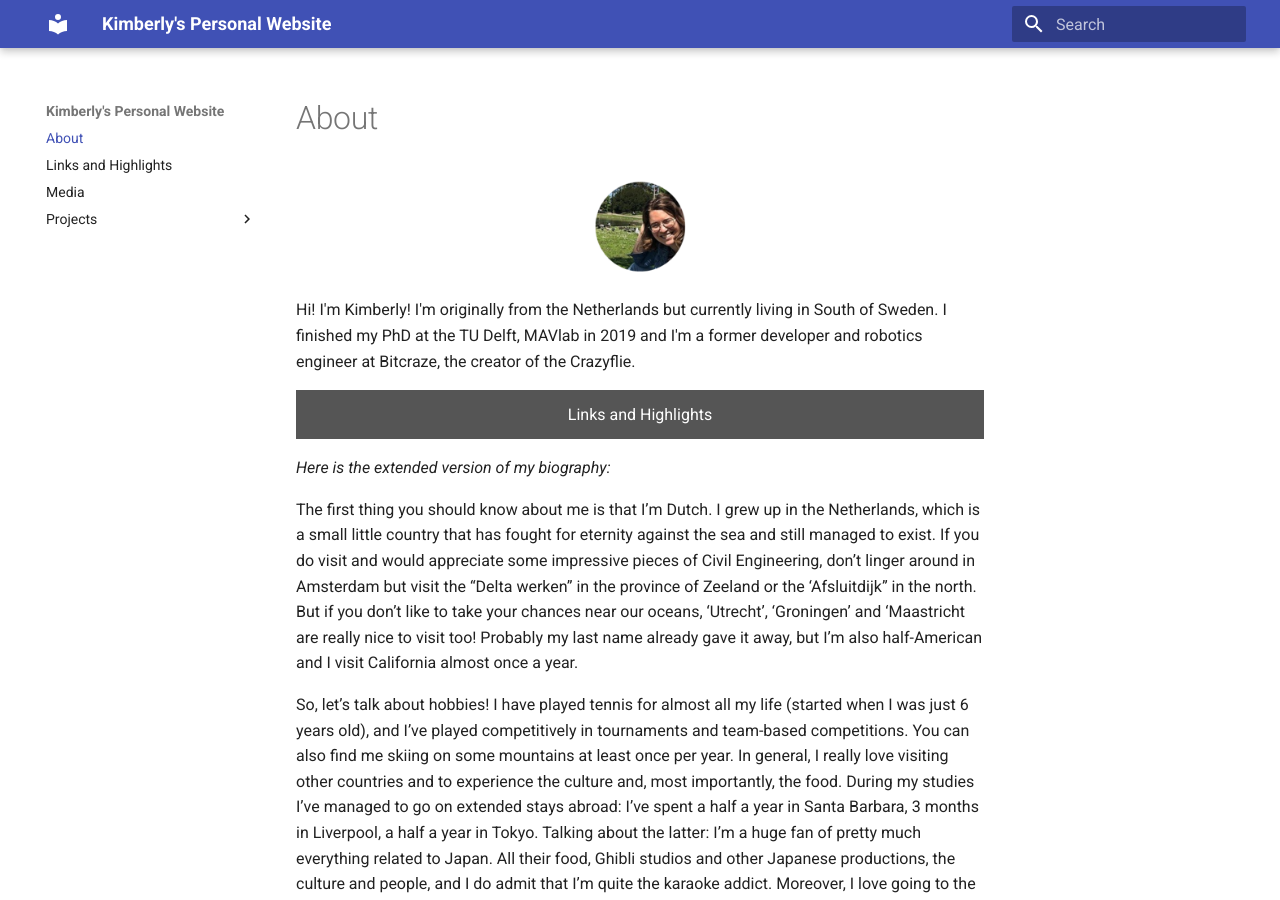
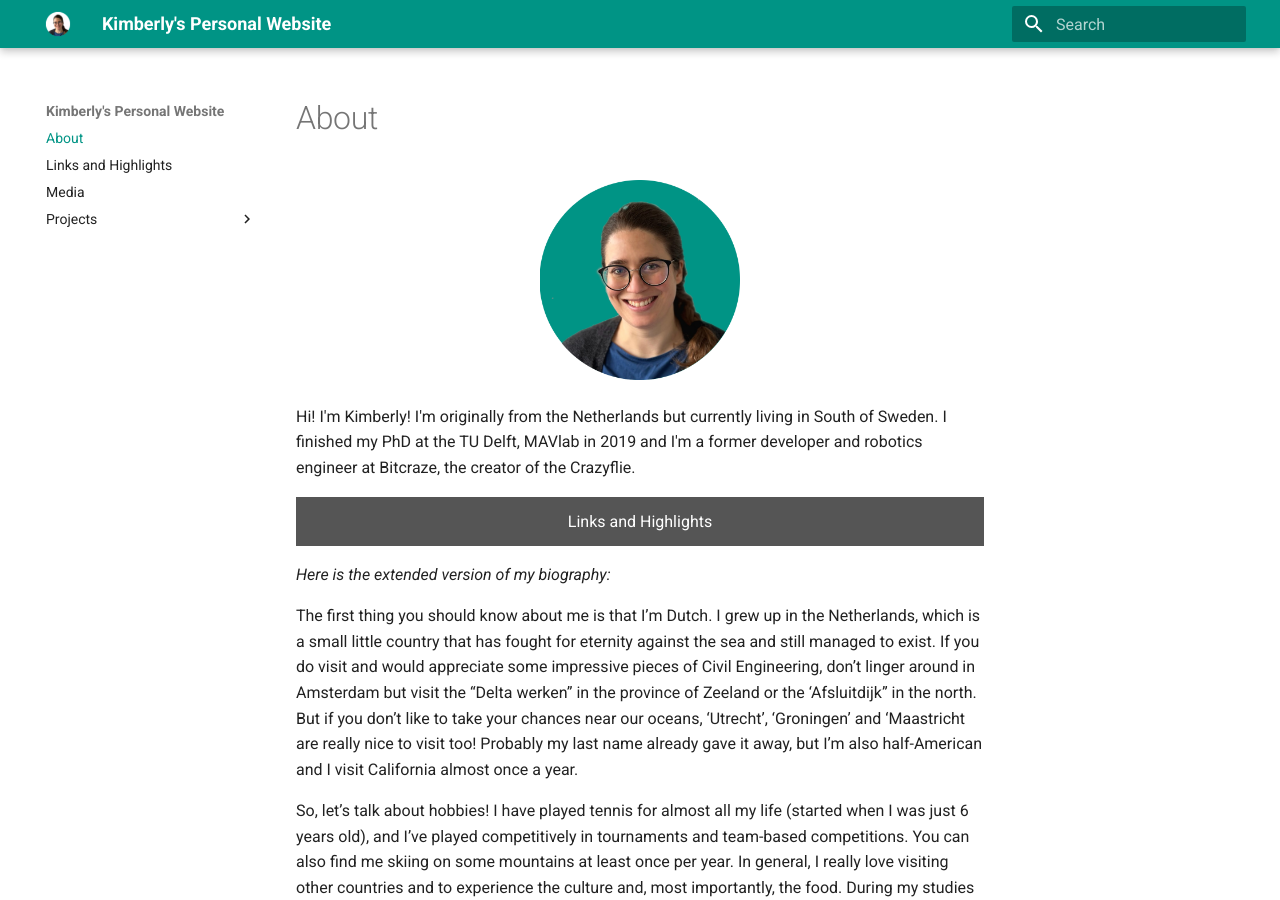
Before and after one commit to knmcguire/knmcguire.github.io, an MkDocs documentation site: the page built from docs/index.md, in a window 1280 px wide and 900 px high. Built offline with MkDocs 1.6.1 and Material for MkDocs 9.7.7, drawn with Linux system fonts in a browser that asks for light colours.

Commit message:
change photos and symbols

```diff
--- a/docs/index.md
+++ b/docs/index.md
@@ -6,7 +6,7 @@ title: "About"
 async src="//gc.zgo.at/count.js"></script>
 
 <p align="center">
-<img width="100" height="100" src="/images/kim_picture.png">
+<img width="200" height="200" src="/images/kim_background.png">
 </p>
 
 
--- a/mkdocs.yml
+++ b/mkdocs.yml
@@ -2,6 +2,12 @@ site_name: Kimberly's Personal Website
 site_url: https://knmcguire.github.io/
 theme:
   name: material
+  favicon: images/taro_icon.svg
+  logo: images/kim_background_white.png
+  language: en
+  palette:
+    primary: teal
+    accent: green
 
 site_dir: _site
 
```
Also changed, not shown: docs/ln.md (+3 -4 lines), docs/images/kim_background.png (added), docs/images/kim_background_white.png (added), docs/images/taro_icon.png (added), docs/images/taro_icon.svg (added).
